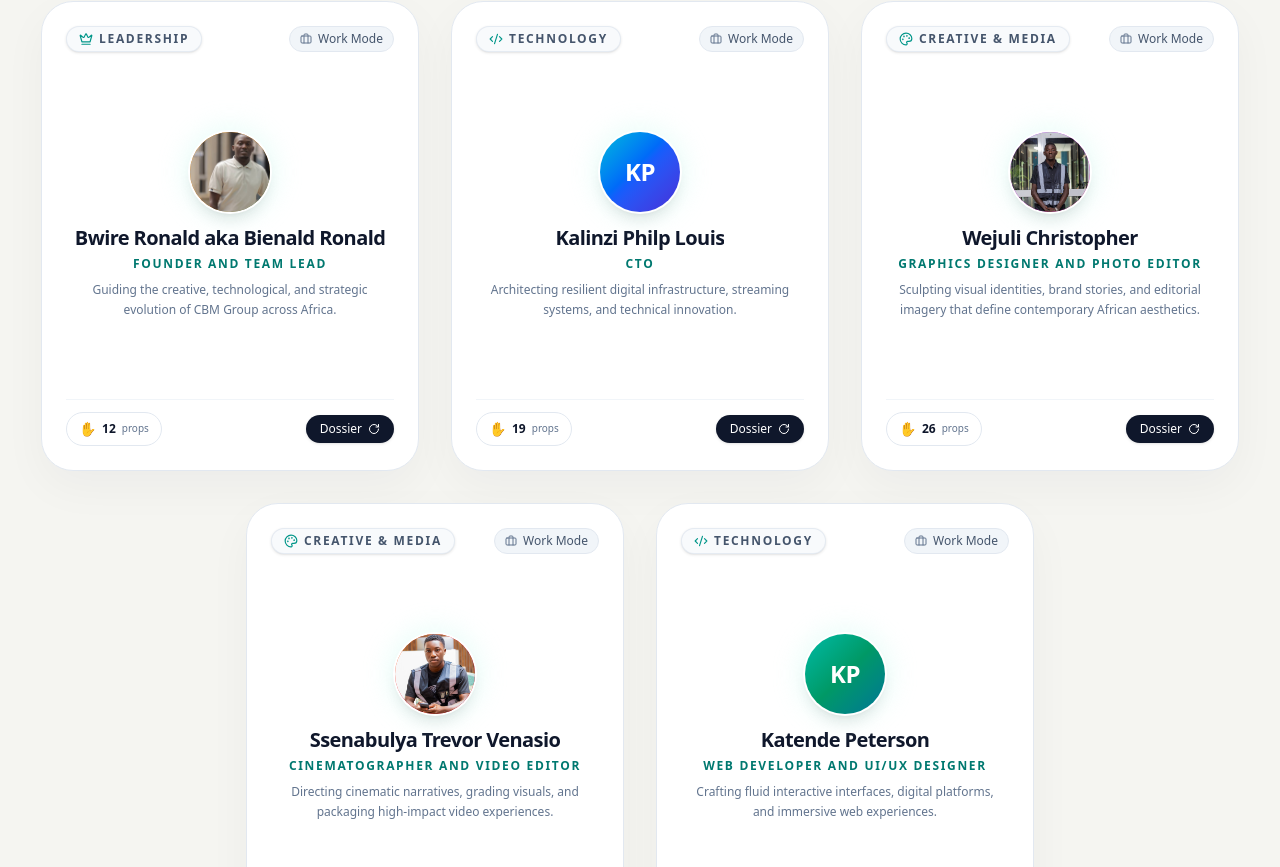
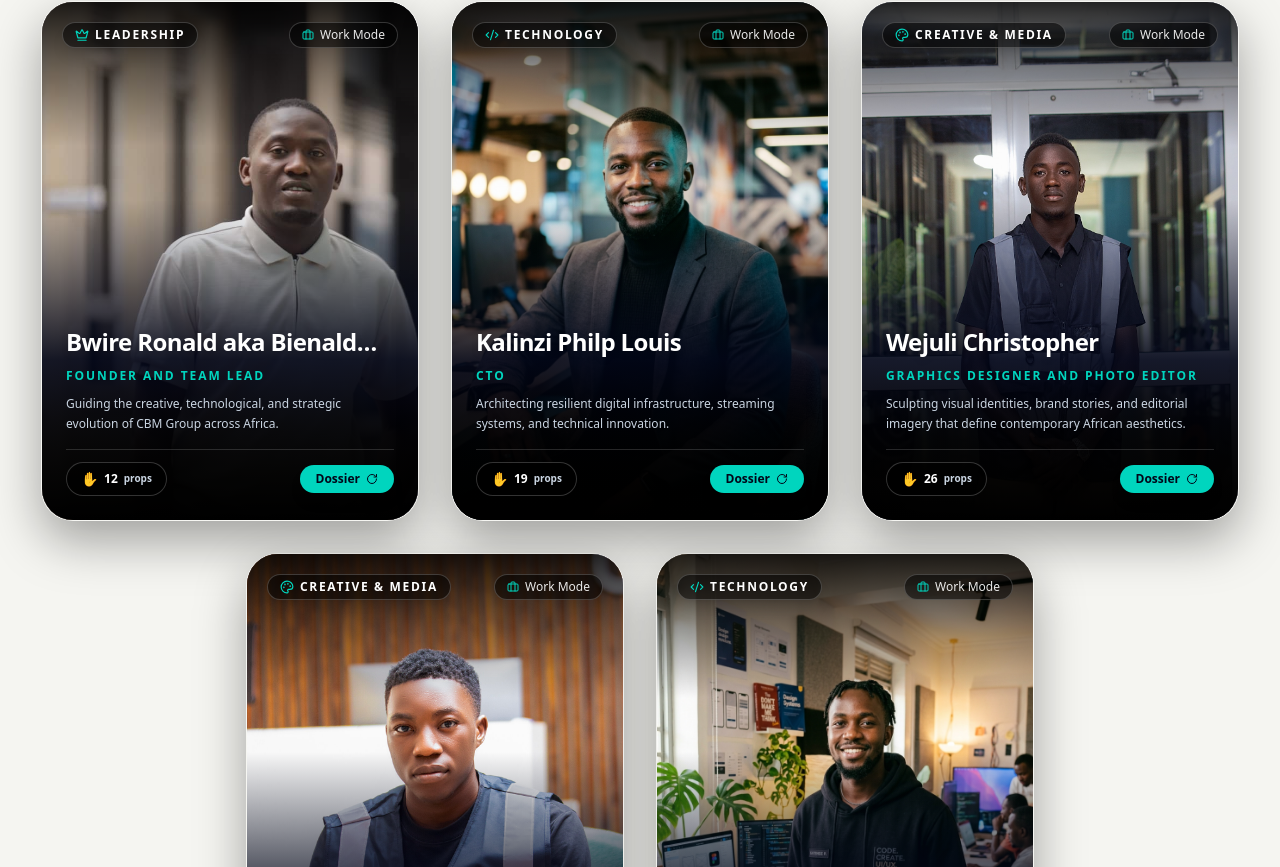
Before and after one commit to CBM-GROUP/cbmgroup-landingpage, a Next.js app: page /about in a window 1280 px wide. Shown: the part 2553-3420 px from the top of the page. Built offline with nearby package versions, Linux system fonts and the light colour scheme.

Commit message:
feat: redesign team member cards with full-bleed portrait backgrounds and add new assets

```diff
--- a/src/components/team/InteractiveTeamSection.tsx
+++ b/src/components/team/InteractiveTeamSection.tsx
@@ -199,7 +199,7 @@ export function InteractiveTeamCard({
       onMouseMove={handleMouseMove}
       onMouseEnter={handleMouseEnter}
       onMouseLeave={handleMouseLeave}
-      className={`group relative h-[470px] w-full select-none [perspective:1200px] ${
+      className={`group relative h-[520px] w-full select-none [perspective:1200px] ${
         isSpotlighted ? "z-20 ring-4 ring-teal-400 ring-offset-4 ring-offset-[#f5f5f1] rounded-[2rem]" : ""
       }`}
     >
@@ -237,34 +237,62 @@ export function InteractiveTeamCard({
           rotateY: { duration: 0.6, ease: [0.23, 1, 0.32, 1] },
           rotateX: { duration: 0.15, ease: "easeOut" },
         }}
-        className="relative h-full w-full rounded-[2rem] [transform-style:preserve-3d] transition-shadow duration-300 hover:shadow-[0_24px_60px_rgba(13,148,136,0.14)]"
+        className="relative h-full w-full rounded-[2rem] [transform-style:preserve-3d] transition-shadow duration-300 hover:shadow-[0_24px_60px_rgba(13,148,136,0.2)]"
       >
         {/* ====================================================
-            FRONT OF CARD: Executive & Studio Badge
+            FRONT OF CARD: Full-Bleed Portrait Background
         ==================================================== */}
         <div
-          className={`absolute inset-0 flex flex-col justify-between overflow-hidden rounded-[2rem] border bg-white p-6 shadow-[0_16px_45px_rgba(15,23,42,0.04)] [backface-visibility:hidden] transition-colors duration-500 ${
+          className={`absolute inset-0 flex flex-col justify-between overflow-hidden rounded-[2rem] border [backface-visibility:hidden] transition-all duration-500 ${
             isVibeActive
-              ? "border-teal-200 bg-gradient-to-b from-teal-50/70 via-white to-white"
-              : "border-slate-200"
+              ? "border-amber-400/80 shadow-[0_0_35px_rgba(251,191,36,0.3)]"
+              : "border-white/10 shadow-[0_20px_50px_rgba(0,0,0,0.35)]"
           }`}
         >
-          {/* Holographic dynamic spotlight glare */}
+          {/* Background Portrait Image */}
+          <div className="absolute inset-0 z-0 overflow-hidden bg-slate-950">
+            {member.avatarImage ? (
+              <img
+                src={member.avatarImage}
+                alt={member.name}
+                className="h-full w-full object-cover object-top transition-transform duration-700 ease-out group-hover:scale-105"
+              />
+            ) : (
+              <div
+                className={`h-full w-full bg-gradient-to-br ${
+                  member.avatarColor || "from-teal-700 via-slate-900 to-black"
+                }`}
+              />
+            )}
+
+            {/* Top gradient scrim for header readability */}
+            <div className="absolute inset-x-0 top-0 h-36 bg-gradient-to-b from-black/85 via-black/40 to-transparent pointer-events-none" />
+
+            {/* Bottom gradient scrim for text & actions readability */}
+            <div className="absolute inset-x-0 bottom-0 h-80 bg-gradient-to-t from-black via-slate-950/90 to-transparent pointer-events-none" />
+
+            {/* Ambient mood wash when in Vibe Mode */}
+            {isVibeActive && (
+              <div className="absolute inset-0 bg-gradient-to-t from-teal-950/60 via-transparent to-amber-950/30 mix-blend-color-dodge pointer-events-none" />
+            )}
+
+            {/* Dynamic Holographic Spotlight Glare on Hover */}
             {isHovered && (
               <div
                 className="pointer-events-none absolute -inset-full opacity-35 transition-opacity duration-300"
                 style={{
                   background: `radial-gradient(circle at ${50 + rotate.y * 3}% ${
                     50 - rotate.x * 3
-                }%, rgba(20, 184, 166, 0.22), transparent 60%)`,
+                  }%, rgba(20, 184, 166, 0.35), transparent 60%)`,
                 }}
               />
             )}
+          </div>
 
-          {/* Top Bar: Department & Work/Vibe Segmented Switch */}
-          <div className="relative z-10 flex items-center justify-between gap-2">
-            <span className="inline-flex items-center gap-1.5 rounded-full border border-slate-200/80 bg-slate-50 px-3 py-1 text-xs font-semibold uppercase tracking-[0.14em] text-slate-600 shadow-sm">
-              <DeptIcon className="h-3.5 w-3.5 text-teal-600" />
+          {/* Top Bar: Department Badge & Work/Vibe Segmented Switch */}
+          <div className="relative z-10 flex items-center justify-between gap-2 p-5">
+            <span className="inline-flex items-center gap-1.5 rounded-full border border-white/20 bg-black/55 px-3 py-1 text-xs font-semibold uppercase tracking-[0.14em] text-white shadow-lg backdrop-blur-md">
+              <DeptIcon className="h-3.5 w-3.5 text-teal-400" />
               {member.department || "Core"}
             </span>
 
@@ -277,70 +305,45 @@ export function InteractiveTeamCard({
                 playSound("pop", soundEnabled);
               }}
               title="Toggle Work vs Vibe persona"
-              className={`flex items-center gap-1.5 rounded-full border px-2.5 py-1 text-xs font-medium transition-all duration-300 active:scale-95 ${
+              className={`flex items-center gap-1.5 rounded-full border px-3 py-1 text-xs font-medium backdrop-blur-md transition-all duration-300 active:scale-95 ${
                 isVibeActive
-                  ? "border-teal-400 bg-teal-500 text-white shadow-[0_0_15px_rgba(20,184,166,0.4)]"
-                  : "border-slate-200 bg-slate-100 text-slate-600 hover:bg-slate-200"
+                  ? "border-amber-300 bg-amber-400 text-slate-950 font-bold shadow-[0_0_16px_rgba(251,191,36,0.6)]"
+                  : "border-white/20 bg-black/55 text-white/90 hover:bg-black/75 hover:border-white/40"
               }`}
             >
               {isVibeActive ? (
                 <>
-                  <Zap className="h-3 w-3 animate-pulse text-amber-300 fill-amber-300" />
+                  <Zap className="h-3 w-3 fill-slate-950" />
                   <span>Vibe Mode</span>
                 </>
               ) : (
                 <>
-                  <Briefcase className="h-3 w-3 text-slate-500" />
+                  <Briefcase className="h-3 w-3 text-teal-400" />
                   <span>Work Mode</span>
                 </>
               )}
             </button>
           </div>
 
-          {/* Center: Avatar & Persona */}
-          <div className="relative z-10 mt-3 flex flex-col items-center text-center">
-            {/* Interactive Avatar Container */}
-            <div className="relative mb-3 flex items-center justify-center">
-              {/* Outer pulsing halo */}
-              <div
-                className={`absolute -inset-2 rounded-full opacity-60 blur-md transition-all duration-500 ${
-                  isVibeActive
-                    ? "bg-gradient-to-tr from-teal-400 via-amber-300 to-rose-400 animate-spin [animation-duration:8s]"
-                    : "bg-teal-100/60"
-                }`}
-              />
-
-              {/* Main Avatar Circle */}
-              <div
-                className={`relative flex h-20 w-20 items-center justify-center overflow-hidden rounded-full bg-gradient-to-br ${
-                  member.avatarColor || "from-teal-600 to-emerald-800"
-                } text-2xl font-bold tracking-tight text-white shadow-lg transition-transform duration-300 group-hover:scale-105 ring-2 ring-white`}
-              >
-                {member.avatarImage ? (
-                  <img
-                    src={member.avatarImage}
-                    alt={member.name}
-                    className="h-full w-full object-cover object-center"
-                  />
-                ) : (
-                  <span>{initials}</span>
-                )}
-
-                {/* Fun Vibe badge overlay */}
+          {/* Center: Playful Sticker in Vibe Mode */}
+          <div className="relative z-10 flex flex-1 items-center justify-center pointer-events-none">
             {isVibeActive && (
               <motion.div
                 initial={{ scale: 0, rotate: -20 }}
-                    animate={{ scale: 1, rotate: 0 }}
-                    className="absolute -bottom-1 -right-1 z-20 flex h-7 w-7 items-center justify-center rounded-full bg-slate-950 text-sm shadow-md ring-2 ring-white"
+                animate={{ scale: 1, rotate: [0, -4, 4, 0] }}
+                transition={{ duration: 0.5, rotate: { repeat: Infinity, duration: 4, ease: "easeInOut" } }}
+                className="flex items-center gap-2 rounded-full border border-amber-300/60 bg-black/65 px-4 py-1.5 text-xs font-bold text-amber-300 shadow-2xl backdrop-blur-md"
               >
-                    🕶️
+                <span className="text-base">🕶️</span>
+                <span>AFTER HOURS</span>
               </motion.div>
             )}
           </div>
-            </div>
 
+          {/* Bottom Card Info & Actions */}
+          <div className="relative z-10 p-5 sm:p-6">
             {/* Member Name */}
-            <h3 className="line-clamp-1 text-lg font-bold tracking-[-0.03em] text-slate-900 sm:text-xl">
+            <h3 className="line-clamp-1 text-xl font-bold tracking-tight text-white drop-shadow-md sm:text-2xl">
               {member.name}
             </h3>
 
@@ -352,12 +355,12 @@ export function InteractiveTeamCard({
                   initial={{ opacity: 0, y: 4 }}
                   animate={{ opacity: 1, y: 0 }}
                   exit={{ opacity: 0, y: -4 }}
-                  className="mt-1 flex flex-col items-center"
+                  className="mt-1"
                 >
-                  <span className="inline-flex items-center gap-1 rounded-md bg-amber-100 px-2 py-0.5 text-xs font-semibold text-amber-900">
+                  <span className="inline-flex items-center gap-1 rounded-md bg-amber-400 px-2.5 py-0.5 text-xs font-bold text-slate-950 shadow-sm">
                     ⚡ {member.vibeRole || "Secret Agent"}
                   </span>
-                  <p className="mt-2 line-clamp-2 px-1 text-xs text-slate-600 italic">
+                  <p className="mt-2 line-clamp-2 text-xs text-teal-200 italic leading-relaxed">
                     &ldquo;{member.superpower}&rdquo;
                   </p>
                 </motion.div>
@@ -367,12 +370,12 @@ export function InteractiveTeamCard({
                   initial={{ opacity: 0, y: 4 }}
                   animate={{ opacity: 1, y: 0 }}
                   exit={{ opacity: 0, y: -4 }}
-                  className="mt-1 flex flex-col items-center"
+                  className="mt-1"
                 >
-                  <span className="text-xs font-semibold uppercase tracking-[0.14em] text-teal-700">
+                  <span className="text-xs font-semibold uppercase tracking-[0.16em] text-teal-400">
                     {member.role}
                   </span>
-                  <p className="mt-2 line-clamp-2 px-1 text-xs leading-5 text-slate-500">
+                  <p className="mt-2 line-clamp-2 text-xs leading-relaxed text-slate-300">
                     {member.bio}
                   </p>
                 </motion.div>
@@ -384,47 +387,47 @@ export function InteractiveTeamCard({
               <motion.div
                 initial={{ opacity: 0, scale: 0.9 }}
                 animate={{ opacity: 1, scale: 1 }}
-                className="mt-2.5 flex items-center gap-2 rounded-full border border-teal-200/80 bg-white/90 px-3 py-1 text-[11px] text-teal-800 shadow-sm"
+                className="mt-3 flex items-center gap-2 rounded-full border border-teal-500/40 bg-black/75 px-3 py-1 text-[11px] text-teal-300 shadow-md backdrop-blur-md"
               >
-                <Disc3 className="h-3 w-3 animate-spin [animation-duration:4s] text-teal-600" />
+                <Disc3 className="h-3.5 w-3.5 animate-spin [animation-duration:4s] text-teal-400 shrink-0" />
                 <span className="line-clamp-1 font-medium">{member.favoriteTrack}</span>
                 {/* Micro equalizer animation */}
-                <div className="flex items-end gap-0.5 h-2.5">
-                  <span className="w-0.5 h-full bg-teal-500 rounded-full animate-pulse" />
-                  <span className="w-0.5 h-2 bg-teal-400 rounded-full animate-ping" />
-                  <span className="w-0.5 h-1.5 bg-teal-600 rounded-full animate-pulse" />
+                <div className="flex items-end gap-0.5 h-2.5 shrink-0 ml-auto">
+                  <span className="w-0.5 h-full bg-teal-400 rounded-full animate-pulse" />
+                  <span className="w-0.5 h-2 bg-amber-400 rounded-full animate-ping" />
+                  <span className="w-0.5 h-1.5 bg-teal-300 rounded-full animate-pulse" />
                 </div>
               </motion.div>
             )}
-          </div>
 
             {/* Bottom Controls: Kudos & Flip Button */}
-          <div className="relative z-10 mt-3 flex items-center justify-between border-t border-slate-100 pt-3">
+            <div className="mt-4 flex items-center justify-between border-t border-white/15 pt-3">
               {/* Give Kudos Button */}
               <button
                 type="button"
                 onClick={handleKudos}
                 title="Give props to this team member"
-              className={`flex items-center gap-1.5 rounded-full border px-3 py-1.5 text-xs font-medium transition-all active:scale-90 ${
+                className={`flex items-center gap-1.5 rounded-full border px-3.5 py-1.5 text-xs font-semibold backdrop-blur-md transition-all active:scale-90 ${
                   hasCheered
-                  ? "border-amber-300 bg-amber-50 text-amber-800"
-                  : "border-slate-200 bg-white text-slate-700 hover:border-teal-300 hover:bg-teal-50"
+                    ? "border-amber-400 bg-amber-400 text-slate-950 shadow-[0_0_12px_rgba(251,191,36,0.6)]"
+                    : "border-white/20 bg-black/55 text-white hover:border-teal-400 hover:bg-black/75"
                 }`}
               >
                 <span className="text-sm">✋</span>
-              <span className="font-semibold text-slate-900">{kudos}</span>
-              <span className="hidden text-[10px] text-slate-500 sm:inline">props</span>
+                <span>{kudos}</span>
+                <span className="hidden text-[10px] text-slate-300 sm:inline">props</span>
               </button>
 
               {/* Flip Card Action */}
               <button
                 type="button"
                 onClick={handleFlip}
-              className="flex items-center gap-1.5 rounded-full bg-slate-900 px-3.5 py-1.5 text-xs font-medium text-white shadow-sm transition-all hover:bg-teal-700 active:scale-95"
+                className="flex items-center gap-1.5 rounded-full bg-teal-400 px-4 py-1.5 text-xs font-bold text-slate-950 shadow-lg transition-all hover:bg-teal-300 active:scale-95"
               >
                 <span>Dossier</span>
                 <RotateCw className="h-3 w-3 transition-transform group-hover:rotate-180" />
               </button>
+            </div>
           </div>
         </div>
 
@@ -432,8 +435,19 @@ export function InteractiveTeamCard({
             BACK OF CARD: Collectible Dossier & Creative RPG Stats
         ==================================================== */}
         <div
-          className="absolute inset-0 flex flex-col justify-between overflow-hidden rounded-[2rem] border border-slate-800 bg-gradient-to-b from-slate-950 via-slate-900 to-slate-950 p-6 text-white shadow-2xl [backface-visibility:hidden] [transform:rotateY(180deg)]"
+          className="absolute inset-0 flex flex-col justify-between overflow-hidden rounded-[2rem] border border-slate-700 bg-slate-950 p-6 text-white shadow-2xl [backface-visibility:hidden] [transform:rotateY(180deg)]"
         >
+          {/* Blurred Background of Member on Back */}
+          {member.avatarImage && (
+            <img
+              src={member.avatarImage}
+              alt=""
+              className="pointer-events-none absolute inset-0 h-full w-full object-cover object-top opacity-20 filter blur-md scale-110"
+            />
+          )}
+
+          {/* Deep dark gradient overlay */}
+          <div className="pointer-events-none absolute inset-0 bg-slate-950/85" />
           {/* Subtle grid pattern */}
           <div
             className="pointer-events-none absolute inset-0 opacity-15"
--- a/src/data/site.ts
+++ b/src/data/site.ts
@@ -193,6 +193,7 @@ export const teamMembers: TeamMember[] = [
     superpower: "Translating wild creative dreams into unbreakable systems",
     tools: ["Next.js", "Docker", "Mechanical Keeb", "Dark Mode"],
     favoriteTrack: "Daft Punk — Harder, Better, Faster, Stronger",
+    avatarImage: "/team/philp.jpeg",
     avatarColor: "from-cyan-500 via-blue-600 to-indigo-700",
     stats: {
       creativity: 93,
@@ -255,6 +256,7 @@ export const teamMembers: TeamMember[] = [
     superpower: "Injecting 60fps joy and buttery micro-interactions into every click",
     tools: ["TypeScript", "Tailwind CSS", "Framer Motion", "Figma"],
     favoriteTrack: "Rema — Calm Down",
+    avatarImage: "/team/peterson.jpeg",
     avatarColor: "from-teal-500 via-emerald-600 to-cyan-700",
     stats: {
       creativity: 97,
```
Also changed, not shown: public/team/peterson.jpeg (added), public/team/philp.jpeg (added). Lines whose indentation alone changed are shown as unchanged.
